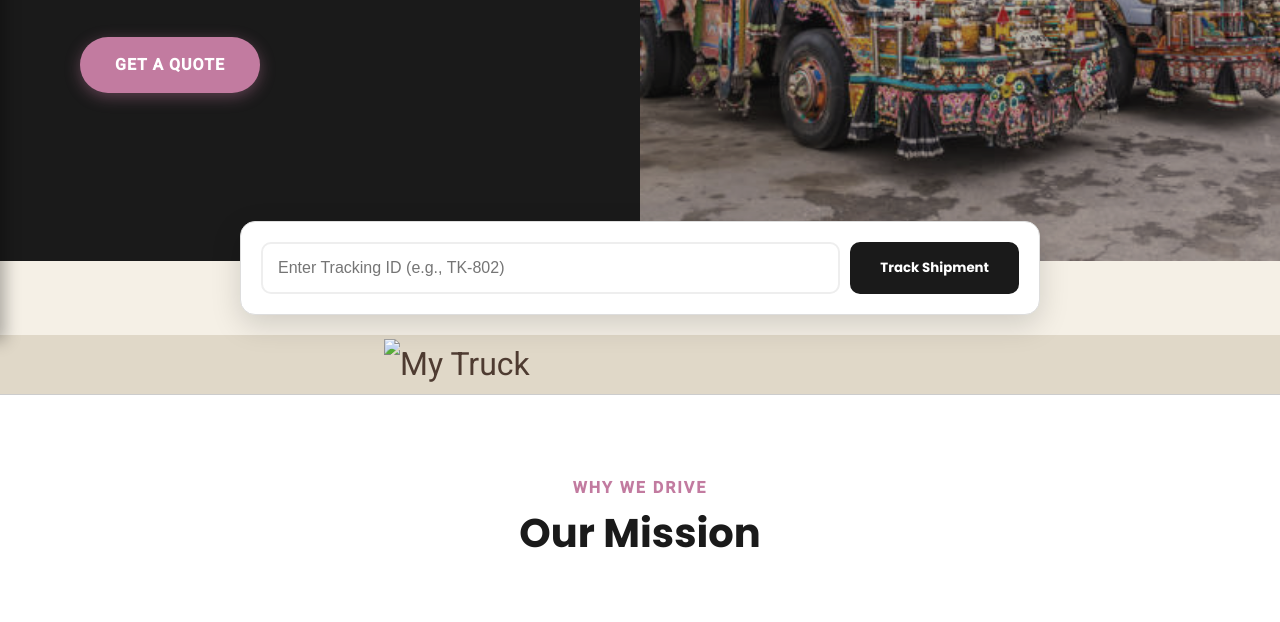
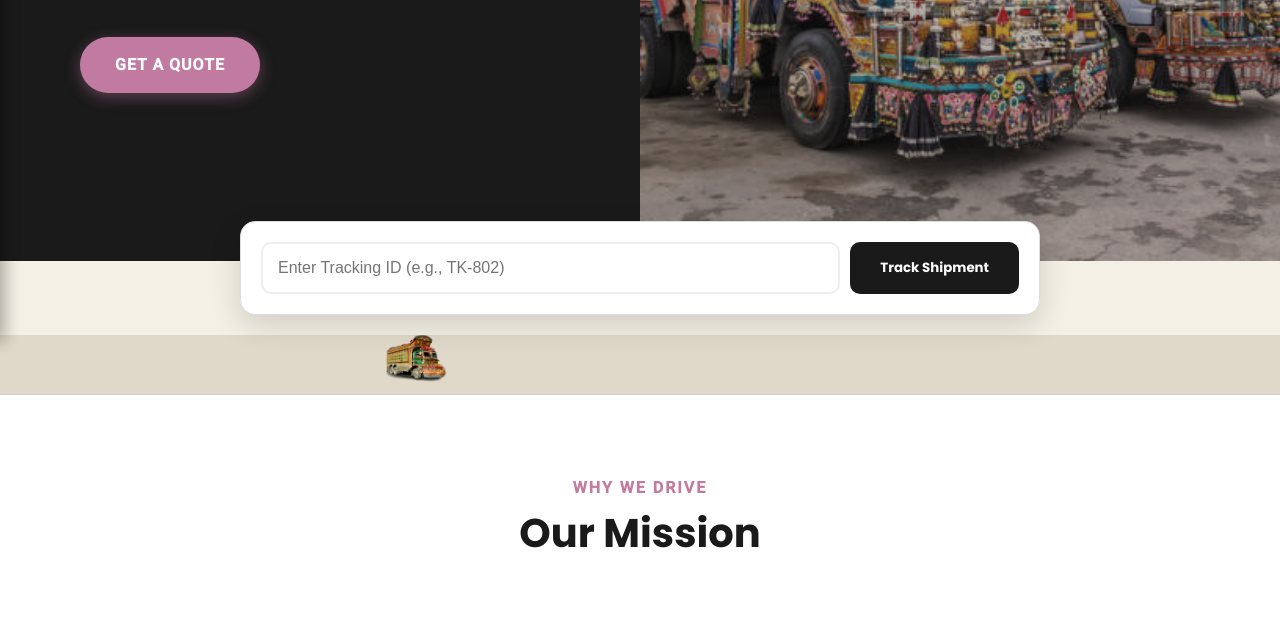
Before and after one commit to ChoiBillu/ICT-PROJECT-2025, a plain HTML site: page index.html in a window 1280 px wide. Shown: the part 459-1081 px from the top of the page. Drawn offline with Linux system fonts and the light colour scheme; files whose address does not match are found by name.

Commit message:
Fix HTML structure and update image paths

```diff
--- a/index.html
+++ b/index.html
@@ -52,7 +52,7 @@
 
     <div class="banner-track">
         <div class="moving-truck">
-            <img src="Images/truck-transparent.png" alt="My Truck" style="height: 50px; width: auto;">
+            <img src="truck-transparent.png" alt="My Truck" style="height: 50px; width: auto;">
         </div>
     </div>
 
```
